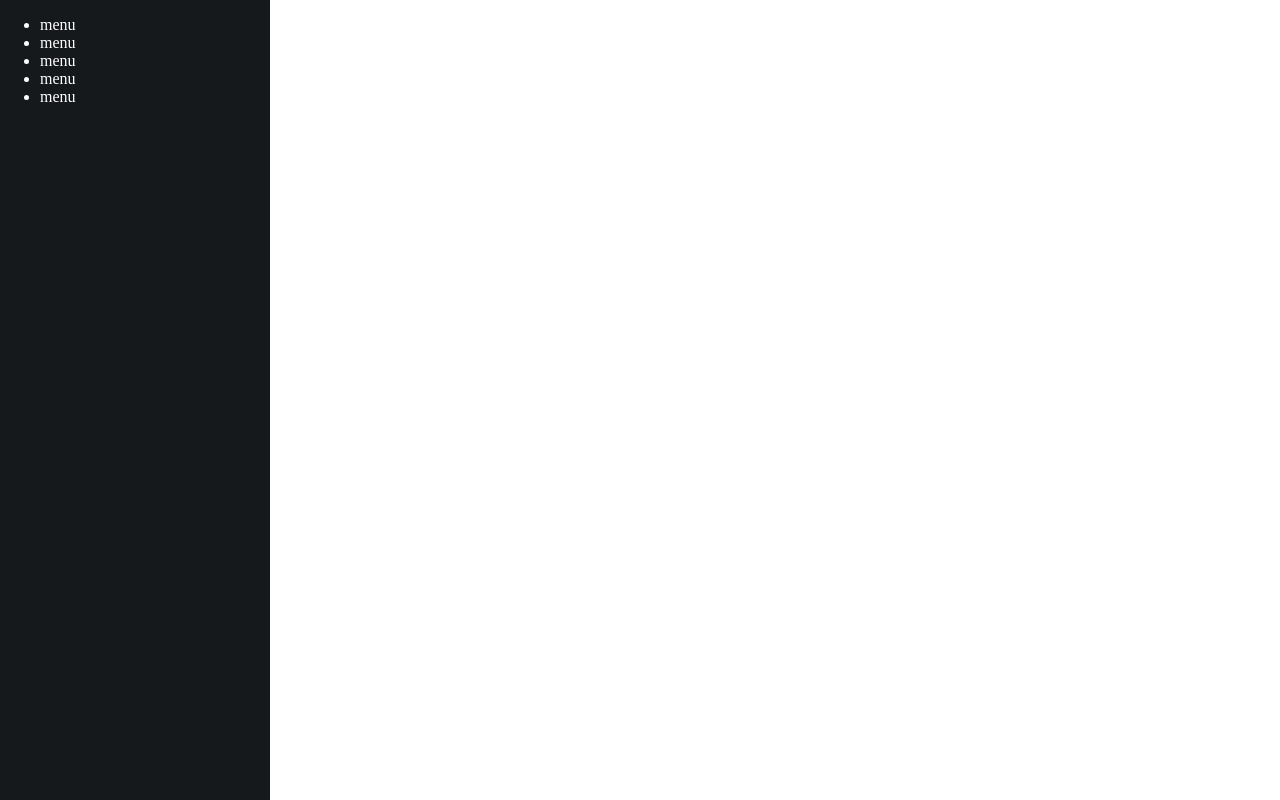
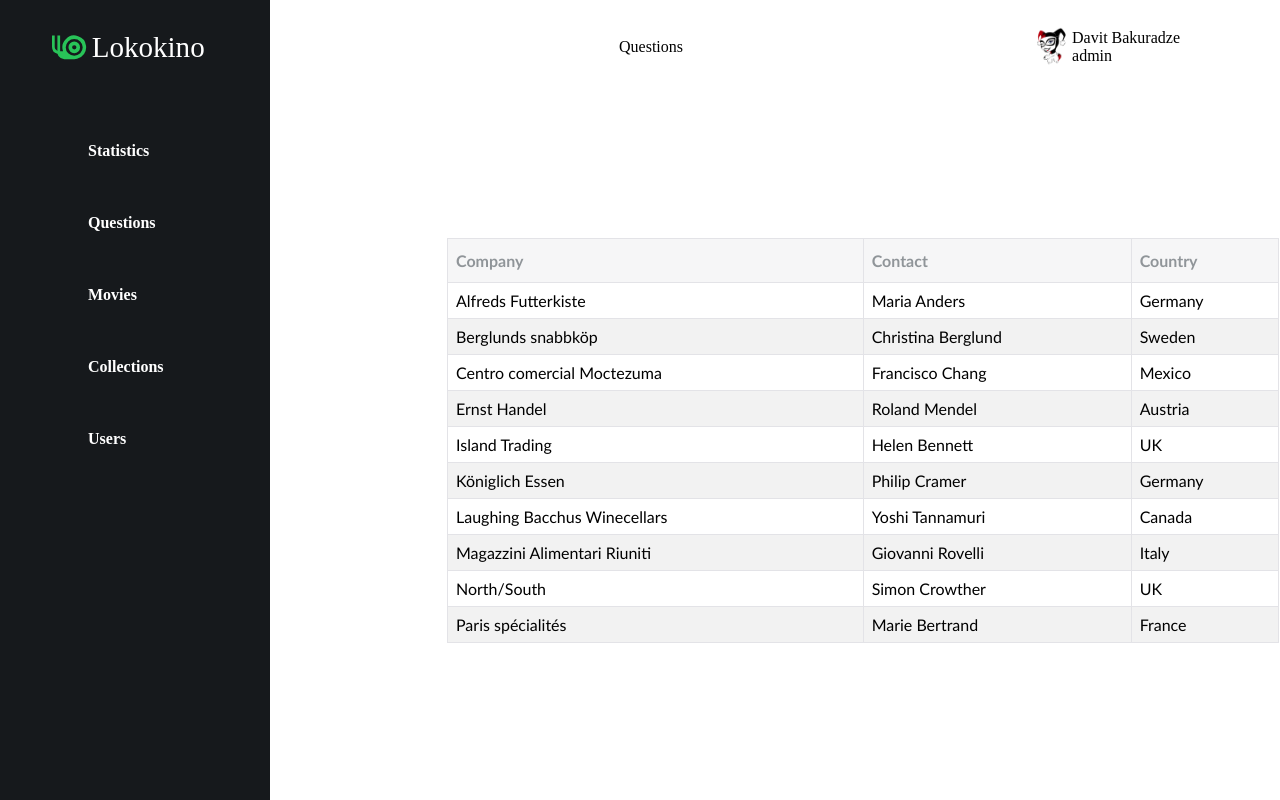
Before and after one commit to Arghamon/lokokino, a website: page public/index.html in a window 1280 px wide. Drawn offline with Linux system fonts and the light colour scheme.

Commit message:
sidebar header menu hover

```diff
--- a/public/index.html
+++ b/public/index.html
@@ -11,25 +11,87 @@
 <body>
     <div class="container">
         <header>
-            <div class="logo">
-
+            <div class="logo"></div>
+            <div class="page">Questions</div>
+            <div class="user">
+                <img src="./assets/1.jpg" />
+                <div class="user-text">
+                    <span>Davit Bakuradze</span>
+                    <span>admin</span>
                 </div>
-            <div class="page"></div>
-            <div class="user"></div>
+            </div>
         </header>
+        <div class="main">
             <div class="sidebar">
                 <div class="nav">
                     <ul>
-                    <li>menu</li>
-                    <li>menu</li>
-                    <li>menu</li>
-                    <li>menu</li>
-                    <li>menu</li>
+                        <li>Statistics</li>
+                        <li>Questions</li>
+                        <li>Movies</li>
+                        <li>Collections</li>
+                        <li>Users</li>
                     </ul>
                 </div>
             </div>
             <div class="content">
-            <table></table>
+                <table id="customers">
+                    <tr>
+                      <th>Company</th>
+                      <th>Contact</th>
+                      <th>Country</th>
+                    </tr>
+                    <tr>
+                      <td>Alfreds Futterkiste</td>
+                      <td>Maria Anders</td>
+                      <td>Germany</td>
+                    </tr>
+                    <tr>
+                      <td>Berglunds snabbköp</td>
+                      <td>Christina Berglund</td>
+                      <td>Sweden</td>
+                    </tr>
+                    <tr>
+                      <td>Centro comercial Moctezuma</td>
+                      <td>Francisco Chang</td>
+                      <td>Mexico</td>
+                    </tr>
+                    <tr>
+                      <td>Ernst Handel</td>
+                      <td>Roland Mendel</td>
+                      <td>Austria</td>
+                    </tr>
+                    <tr>
+                      <td>Island Trading</td>
+                      <td>Helen Bennett</td>
+                      <td>UK</td>
+                    </tr>
+                    <tr>
+                      <td>Königlich Essen</td>
+                      <td>Philip Cramer</td>
+                      <td>Germany</td>
+                    </tr>
+                    <tr>
+                      <td>Laughing Bacchus Winecellars</td>
+                      <td>Yoshi Tannamuri</td>
+                      <td>Canada</td>
+                    </tr>
+                    <tr>
+                      <td>Magazzini Alimentari Riuniti</td>
+                      <td>Giovanni Rovelli</td>
+                      <td>Italy</td>
+                    </tr>
+                    <tr>
+                      <td>North/South</td>
+                      <td>Simon Crowther</td>
+                      <td>UK</td>
+                    </tr>
+                    <tr>
+                      <td>Paris spécialités</td>
+                      <td>Marie Bertrand</td>
+                      <td>France</td>
+                    </tr>
+                  </table>
+            </div>
         </div>
     </div>
     <!-- <input type="file" id="file" /><br />
--- a/public/style.css
+++ b/public/style.css
@@ -5,21 +5,59 @@ body {
 
 header {
   height: 107px;
-  flex: 1;
+  display: flex;
+  flex-direction: row;
+  justify-content: space-between;
+  align-items: center;
+  padding-right: 100px;
 }
 
-.logo{
-  background-color: #16191C;
+.main {
+  display: flex;
+  flex-direction: row;
+  height: 100%;
+}
+
+.logo {
+  background-color: #16191c;
   width: 270px;
   height: 100%;
-  background: url('./assets/logo.svg') no-repeat  #16191C center;
+  background: url("./assets/logo.svg") no-repeat #16191c center;
 }
 
 .sidebar {
   width: 270px;
-  background-color: #16191C;
+  background-color: #16191c;
   height: 100%;
   color: white;
+}
+
+ul {
+  display: flex;
+  flex-direction: column;
+  padding: 0;
+  justify-content: center;
+  align-items: center;
+}
+
+ul li {
+  display: flex;
+  justify-content: flex-start;
+  padding-left: 76px;
+  margin-top: 10px;
+  align-items: center;
+  list-style: none;
+  width: 170px;
+  height: 60px;
+  font-size: 16px;
+  font-weight: bold;
+  cursor: pointer;
+  border: 1px solid transparent;
+}
+
+ul li:hover {
+  border: 1px solid #28c358;
+  box-shadow: 1px 1px 2px #28c358, 0 0 8px #28c358, 0 0 1px #28c358;
 }
 
 .container {
@@ -27,3 +65,54 @@ header {
   flex-direction: column;
   height: 100vh;
 }
+
+.user {
+  display: flex;
+  justify-content: center;
+  align-items: center;
+}
+
+.user img {
+  height: 40px;
+  width: 40px;
+  border-radius: 10px;
+}
+
+.user-text {
+  display: flex;
+  flex-direction: column;
+}
+
+#customers {
+  font-family: "Trebuchet MS", Arial, Helvetica, sans-serif;
+  border-collapse: collapse;
+  width: 100%;
+}
+
+#customers td,
+#customers th {
+  border: 1px solid #e3e3e7;
+  padding: 8px;
+}
+
+.content {
+  width: 65%;
+  margin-top: 144px;
+  margin-left: 177px;
+}
+
+#customers tr:nth-child(odd) {
+  background-color: #f2f2f2;
+}
+
+#customers tr:hover {
+  background-color: #e3e3e7;
+}
+
+#customers th {
+  padding-top: 12px;
+  padding-bottom: 12px;
+  text-align: left;
+  background-color: #f6f6f7;
+  color: #909599;
+}
```
Also changed, not shown: public/assets/1.jpg (added). Lines whose indentation alone changed are shown as unchanged.
